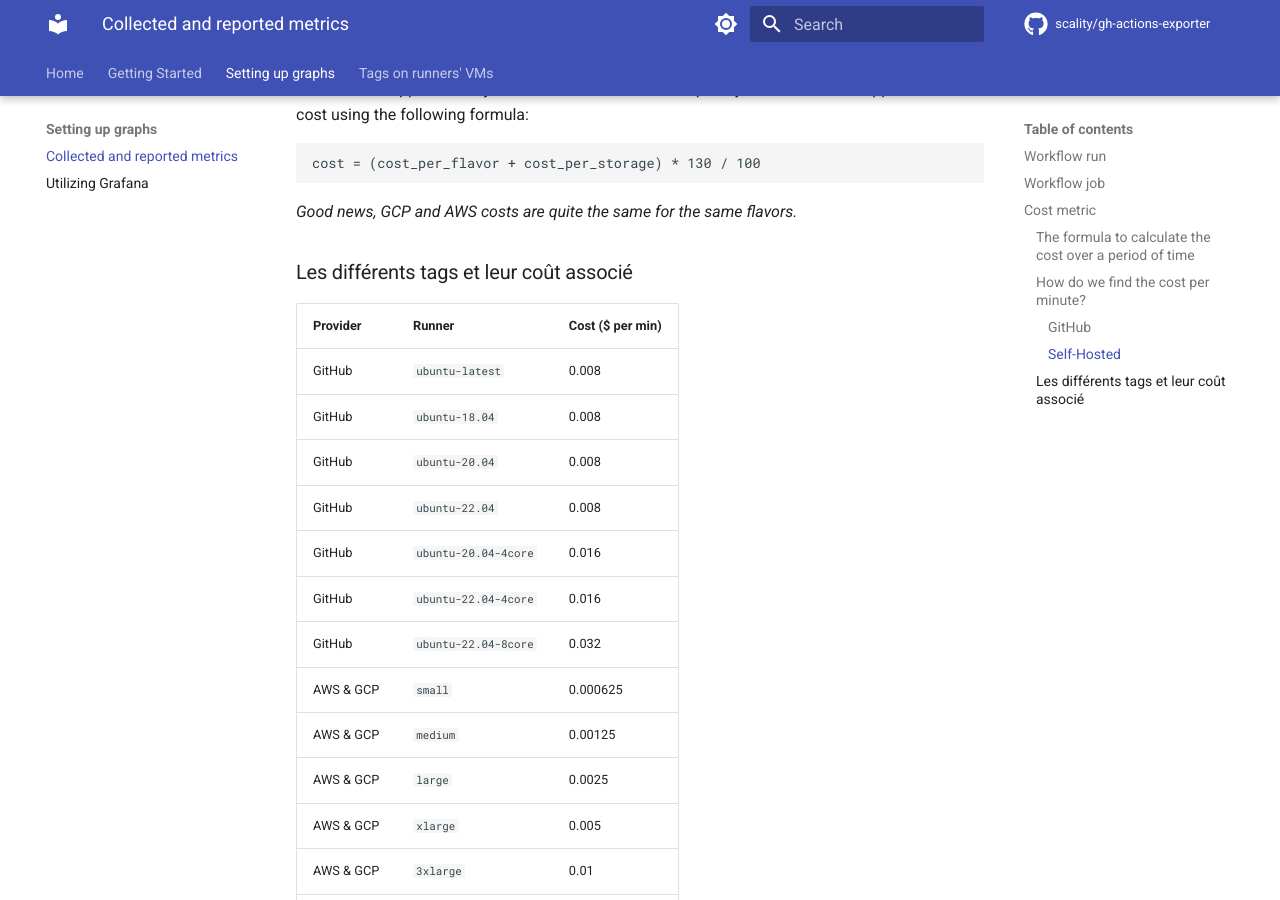
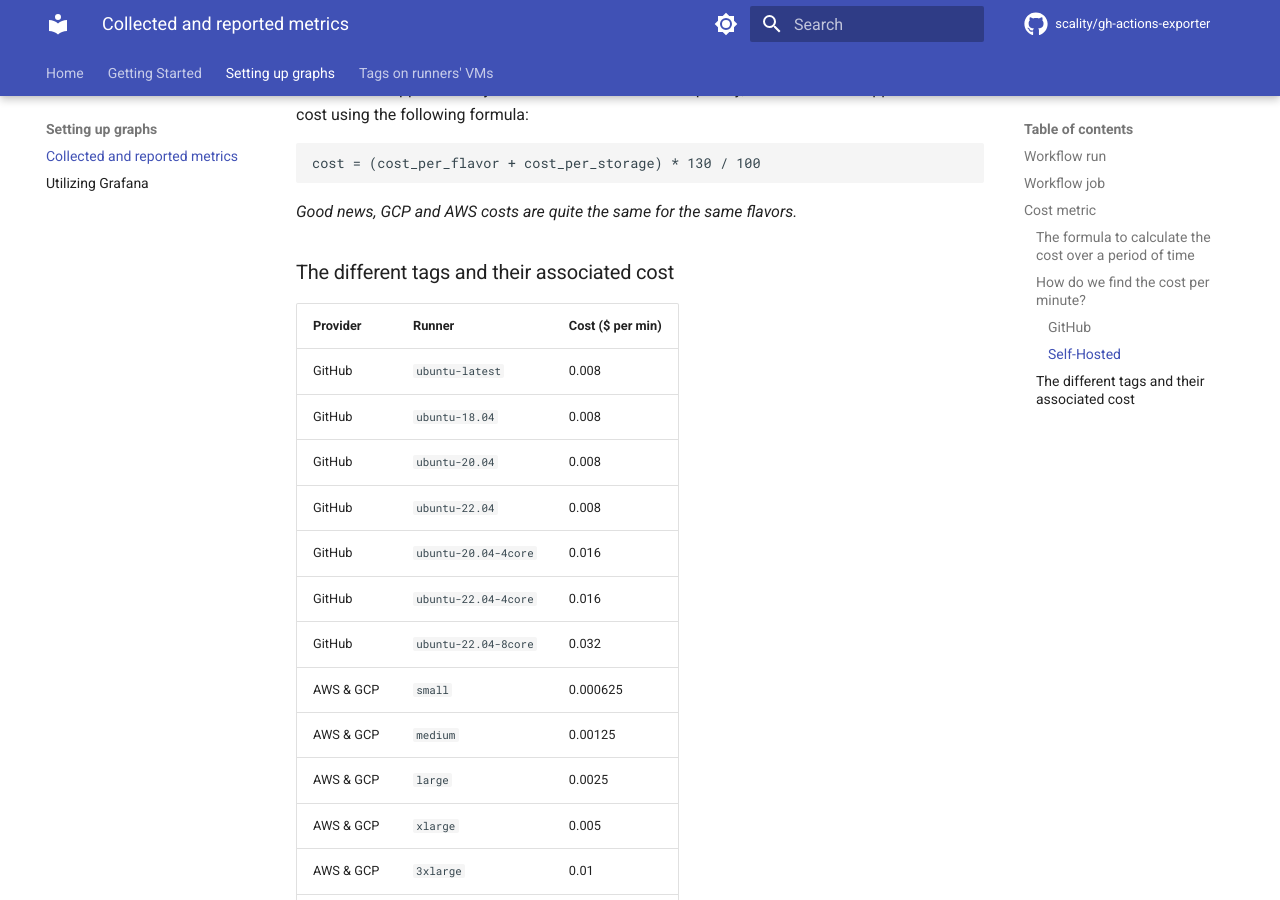
Before and after one commit to scality/gh-actions-exporter, an MkDocs documentation site: the page built from docs/setup/collected-reported-metrics.md, in a window 1280 px wide and 900 px high, scrolled down 2190 px. Built offline with MkDocs 1.6.1 and Material for MkDocs 9.7.7, drawn with Linux system fonts in a browser that asks for light colours; comment, search, counter and statistics services are not loaded.

```diff
--- a/docs/setup/collected-reported-metrics.md
+++ b/docs/setup/collected-reported-metrics.md
@@ -98,7 +98,7 @@
 
 _Good news, GCP and AWS costs are quite the same for the same flavors._
 
-### Les différents tags et leur coût associé
+### The different tags and their associated cost
 
 | Provider                           | Runner                      | Cost ($ per min)   |
 | ---------------------------------- | --------------------------- | ------------------ |
```
